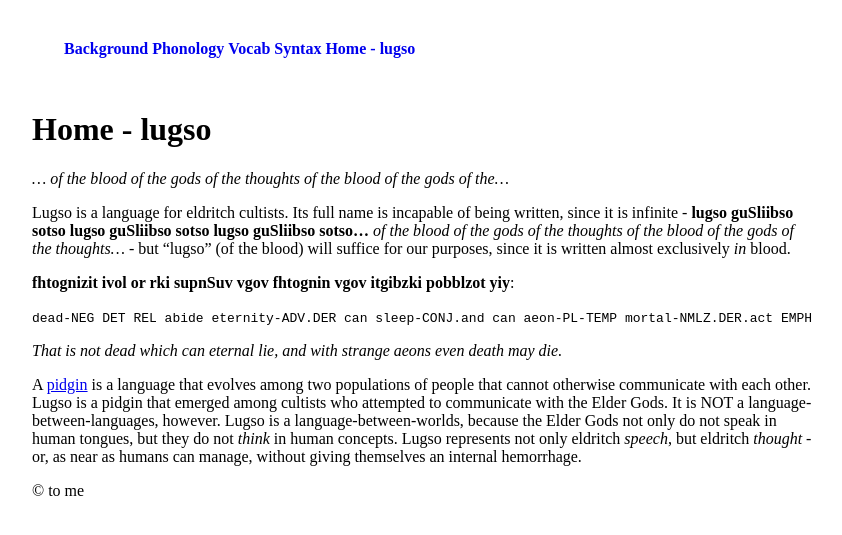
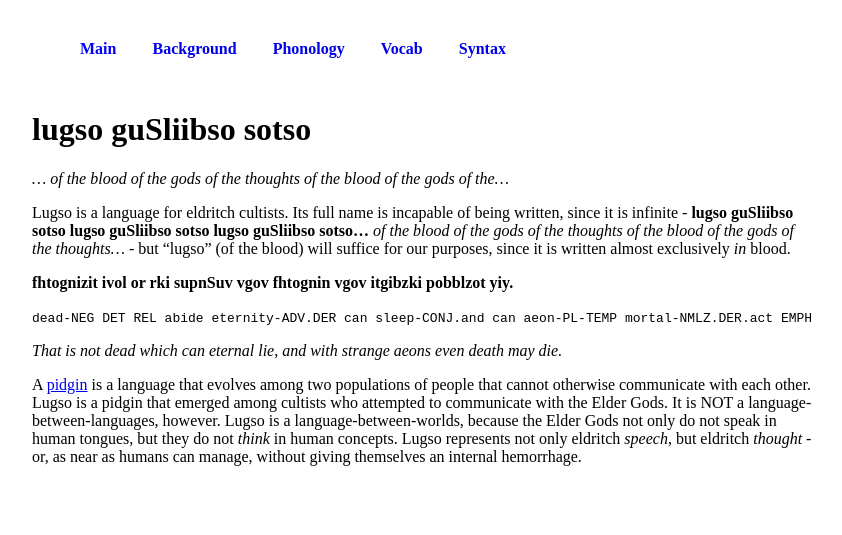
Before and after one commit to 0x70b1a5/lugso, a Jekyll site: the page built from README.md, in a window 1280 px wide. Shown: the top 535 px of the page, without its empty margins (216-1058 px from the left). Built offline with Jekyll 4.4.1, drawn with Linux system fonts in a browser that asks for light colours.

Commit message:
possibly fix home thing in nav header

```diff
--- a/README.md
+++ b/README.md
@@ -1,12 +1,13 @@
 ---
-title: Home - lugso
+title: lugso guSliibso sotso
+hide: true
 ---
 
 _... of the blood of the gods of the thoughts of the blood of the gods of the..._
 
 Lugso is a language for eldritch cultists. Its full name is incapable of being written, since it is infinite - **lugso guSliibso sotso lugso guSliibso sotso lugso guSliibso sotso...** _of the blood of the gods of the thoughts of the blood of the gods of the thoughts..._ - but "lugso" (of the blood) will suffice for our purposes, since it is written almost exclusively _in_ blood.
 
-**fhtognizit ivol or rki supnSuv vgov fhtognin vgov itgibzki pobblzot yiy**:
+**fhtognizit ivol or rki supnSuv vgov fhtognin vgov itgibzki pobblzot yiy.**
 
 `dead-NEG DET REL abide eternity-ADV.DER can sleep-CONJ.and can aeon-PL-TEMP mortal-NMLZ.DER.act EMPH`
 
--- a/_layouts/default.html
+++ b/_layouts/default.html
@@ -7,10 +7,11 @@
   </head>
   <body>
     <nav>
+      <a href="{{ relative_url }}">Main</a>
       {% for page in site.pages %}
-          {% if page.title %}
-              <a href="{{ page.url | relative_url }}">{{ page.title }}</a>
-          {% endif %}
+        {% if page.title and page.hide != true %}
+          <a href="{{ page.url | relative_url }}">{{ page.title }}</a>
+        {% endif %}
       {% endfor %}
     </nav>
     <h1>{{ page.title }}</h1>
@@ -18,7 +19,7 @@
       {{ content }}
     </section>
     <footer>
-      &copy; to me
+
     </footer>
   </body>
 </html>
--- a/assets/style.css
+++ b/assets/style.css
@@ -10,4 +10,9 @@ nav {
 nav a {
     text-decoration: none;
     font-weight: bold;
+    padding: 1em;
 }
+
+nav a:visited {
+    color:blue;
+}
```
